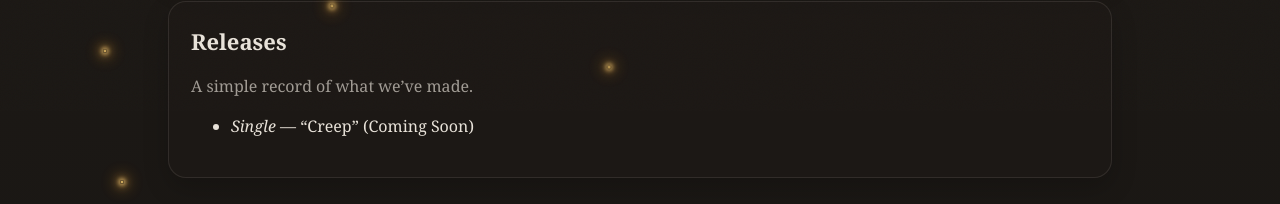
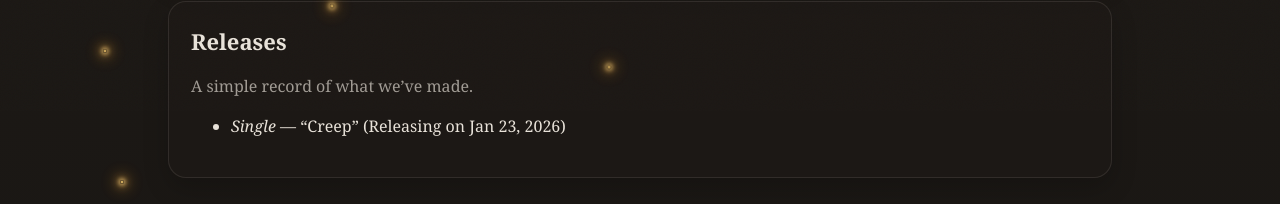
Before and after one commit to parabuzzle/abeautifuldistraction.com, a plain HTML site: page index.html in a window 1280 px wide. Shown: the part 689-893 px from the top of the page. Drawn offline with Linux system fonts and the light colour scheme.

Commit message:
update release on creep

```diff
--- a/index.html
+++ b/index.html
@@ -262,7 +262,7 @@
       <h2>Releases</h2>
       <p class="small">A simple record of what we’ve made.</p>
       <ul>
-        <li><em>Single</em> — “Creep” (Coming Soon)</li>
+        <li><em>Single</em> — “Creep” (Releasing on Jan 23, 2026)</li>
       </ul>
     </section>
   </main>
```
